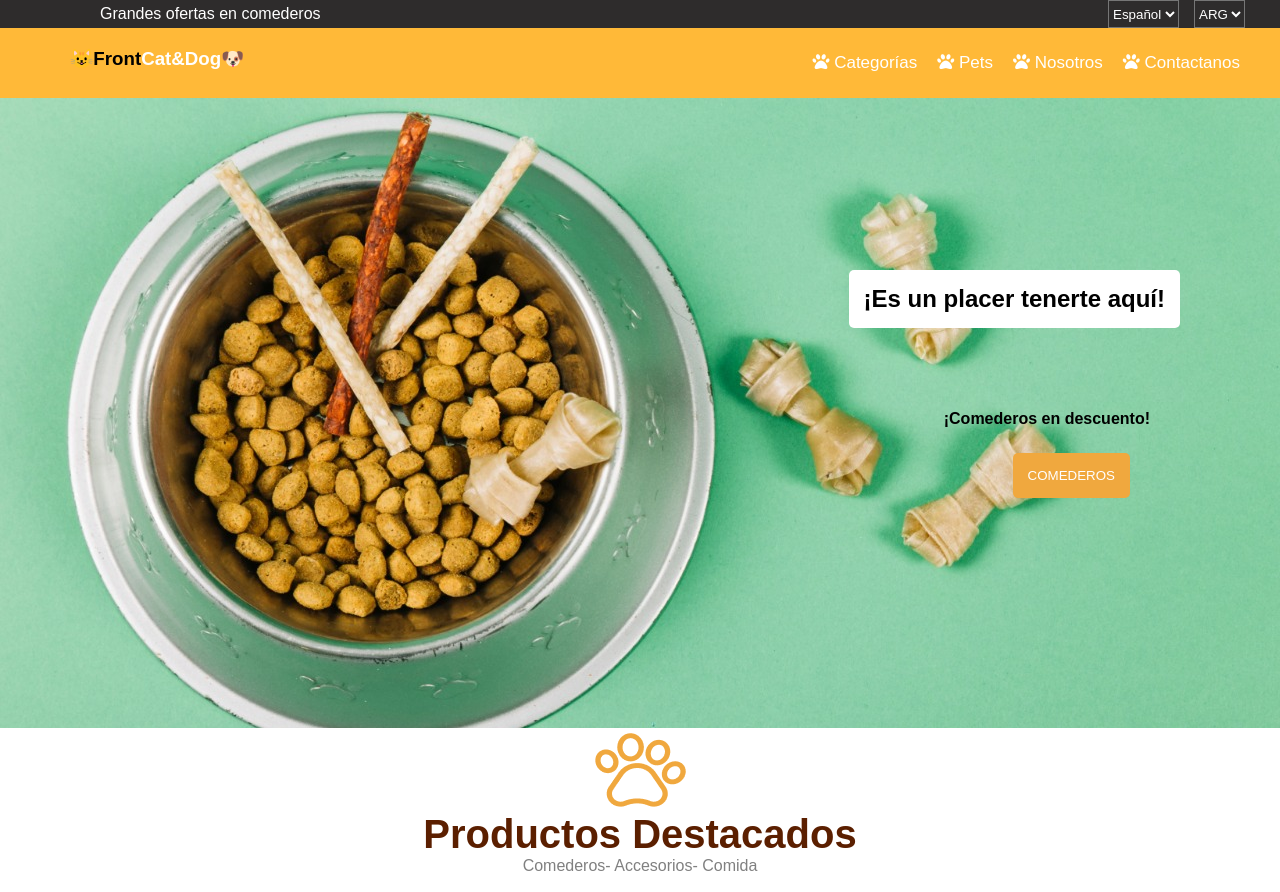
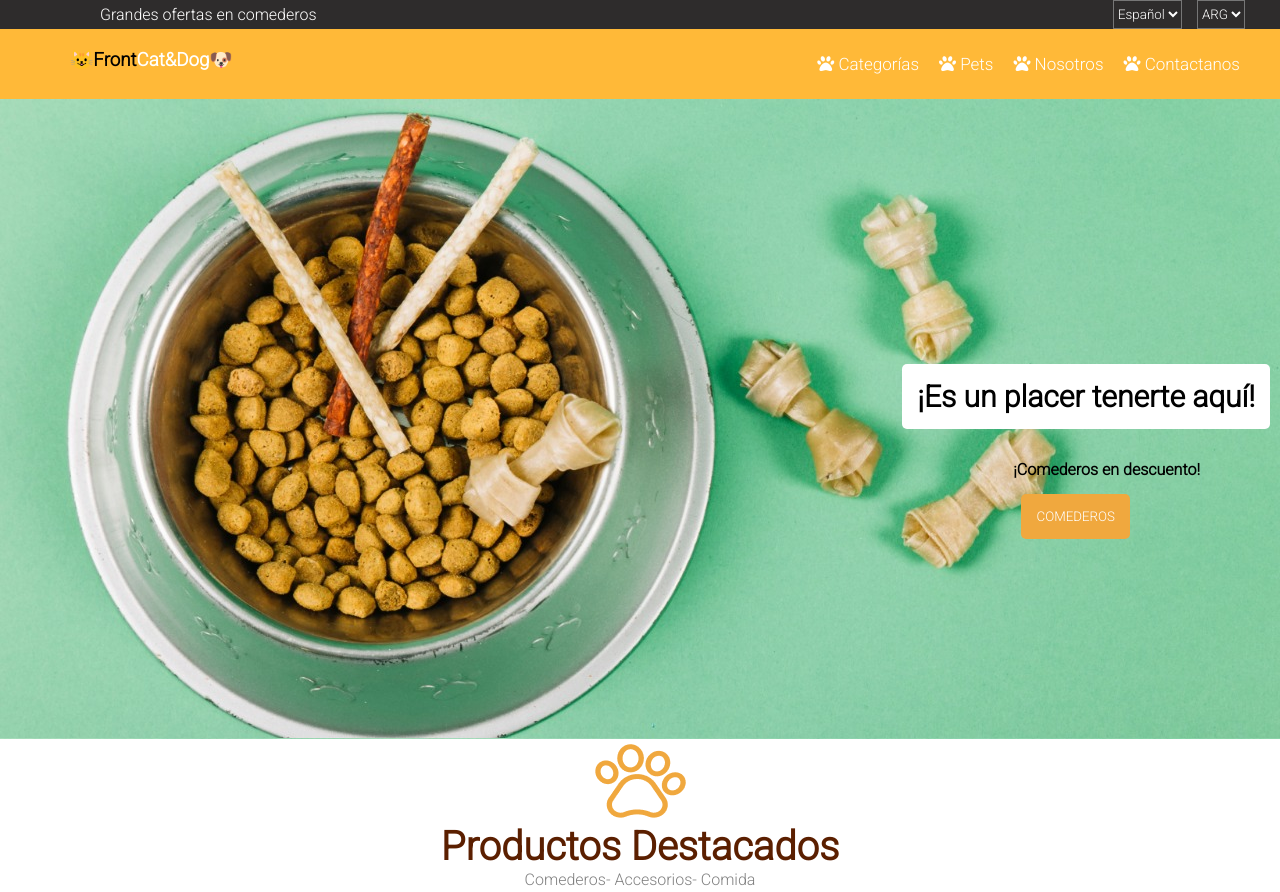
Before and after one commit to LuDev01/PETSHOP_2, a plain HTML site: page index.html in a window 1280 px wide. Shown: the top 892 px of the page. Drawn offline with Linux system fonts and the light colour scheme.

Commit message:
Modificación CSS

```diff
--- a/style.css
+++ b/style.css
@@ -1,7 +1,10 @@
+@import url('https://fonts.googleapis.com/css2?family=Bitter:wght@600&family=Roboto:wght@300&display=swap');
+
 * {
     margin: 0;
     padding: 0;
-    font-family: sans-serif;
+    font-family: 'Bitter', serif;
+    font-family: 'Roboto', sans-serif;
 }
 .ofertas{
     padding: 5px;
@@ -13,7 +16,7 @@
 }
 .fondo{
     background-image: url("./img/Header.jpg");
-    height: 630px;
+    height: 640px;
     position: relative;
 }
 .idioma{
@@ -68,18 +71,19 @@ h3 span {
 }
 .h2main{
 position: absolute;
-right: 100px;
-bottom: 400px;
+right: 10px;
+bottom: 310px;
 background-color: white;
 border-radius: 5px;
 padding: 15px;
+font-size: 30px;
 }
 button{
 background-color:#f0a83e;
 color: white;
 position: absolute;
 right: 150px;
-bottom: 230px;
+bottom: 200px;
 padding: 15px;
 border-radius: 5px;
 border: transparent;
@@ -87,8 +91,8 @@ cursor: pointer;
 }
 .h4main{
 position: absolute;
-right: 130px;
-bottom: 300px;
+right: 80px;
+bottom: 260px;
 
 }
 .productos h2{
```
